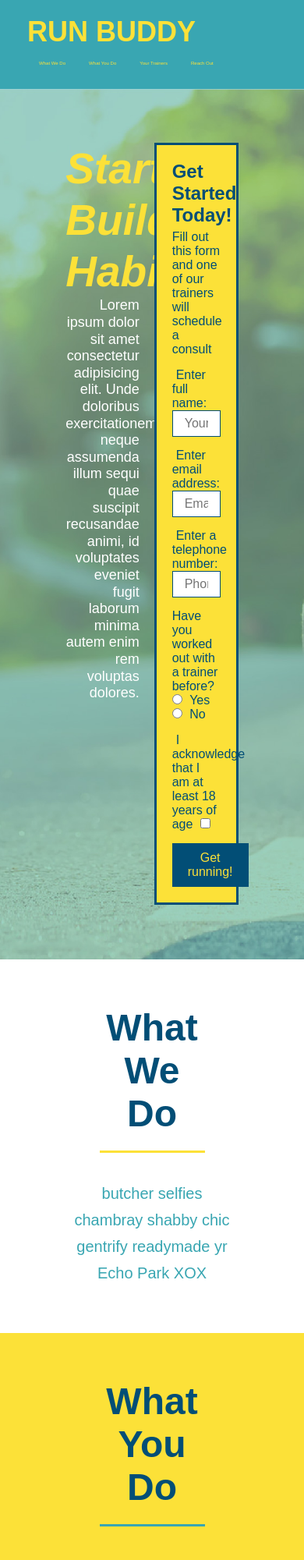
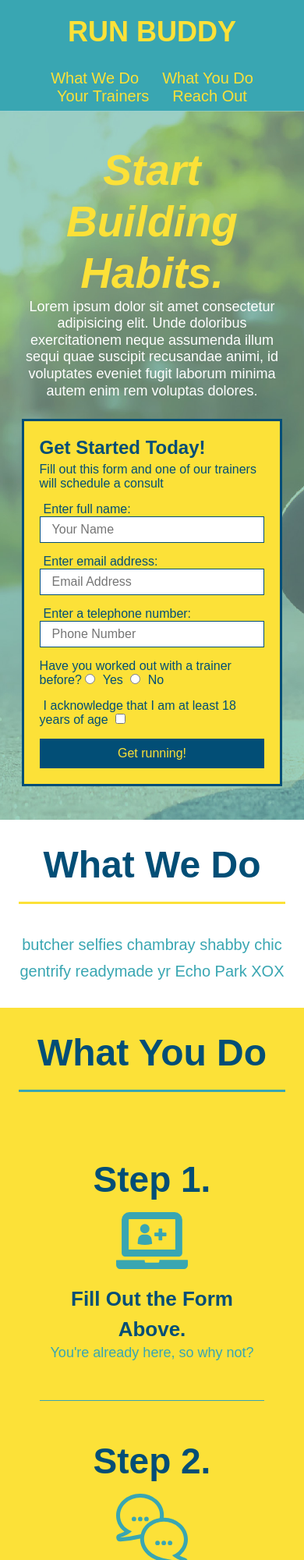
Before and after one commit to natasharrison/run-buddy, a plain HTML site: page index.html in a window 390 px wide. Shown: the top 2000 px of the page at 78% size. Drawn offline with Linux system fonts and the light colour scheme.

Commit message:
media queries

```diff
--- a/assets/css/style.css
+++ b/assets/css/style.css
@@ -357,12 +357,109 @@ section {
 
 /* MEDIA QUERY FOR SMALLER DESKTOP SCREENS AND SMALLER  */
 @media screen and (max-width: 980px) {
+  header {
+    padding-bottom: 0;
+    justify-content: center;
+  }
+  header 1 {
+    width: 100%;
+    text-align: center;
+  }
+
+  header nav ul {
+    margin-top: 20px;
+    width: 100%;
+    justify-content: center;
+  }
+
+  header nav ul li a {
+    font-size: 20px;
+  }
+
+  footer h2,
+  footer div {
+    text-align: center;
+    width: 100%;
+  }
+
+  .hero-cta,
+  .hero-form {
+    width: 100%;
+  }
+
+  .hero-cta {
+    text-align: center;
+  }
+
+  .section-title {
+    width: 80%;
+  }
+
+  .trainer {
+    flex: 0 70%;
+  }
+
+  .contact-info iframe {
+    flex: 1 100%;
+  }
 }
 
 /* MEDIA QUERY FOR TABLETS AND SMALLER */
 @media screen and (max-width: 768px) {
+  section {
+    padding: 30px 15px;
+  }
+
+  .step h3 {
+    flex: 1 100%;
+    text-align: center;
+  }
+
+  .step-info {
+    flex: 2 100%;
+    text-align: center;
+    justify-content: center;
+  }
+
+  .step-img {
+    flex: 0 32%;
+    margin-right: 0;
+    margin-top: 15px;
+    margin-bottom: 15px;
+  }
+
+  .step-text {
+    flex: 100%;
+  }
 }
 
 /* MEDIA QUERY FOR MOBILE PHONES AND SMALLER */
 @media screen and (max-width: 575px) {
+  .hero-form button {
+    width: 100%;
+  }
+
+  .section-title {
+    width: 95%;
+  }
+
+  .intro p {
+    width: 100%;
+  }
+
+  .trainer {
+    flex: 0 100%;
+  }
+
+  .contact-info {
+    text-align: center;
+  }
+
+  .contact-info > * {
+    flex: 0 100%;
+  }
+
+  .contact-form {
+    order: 3;
+  }
 }
```
